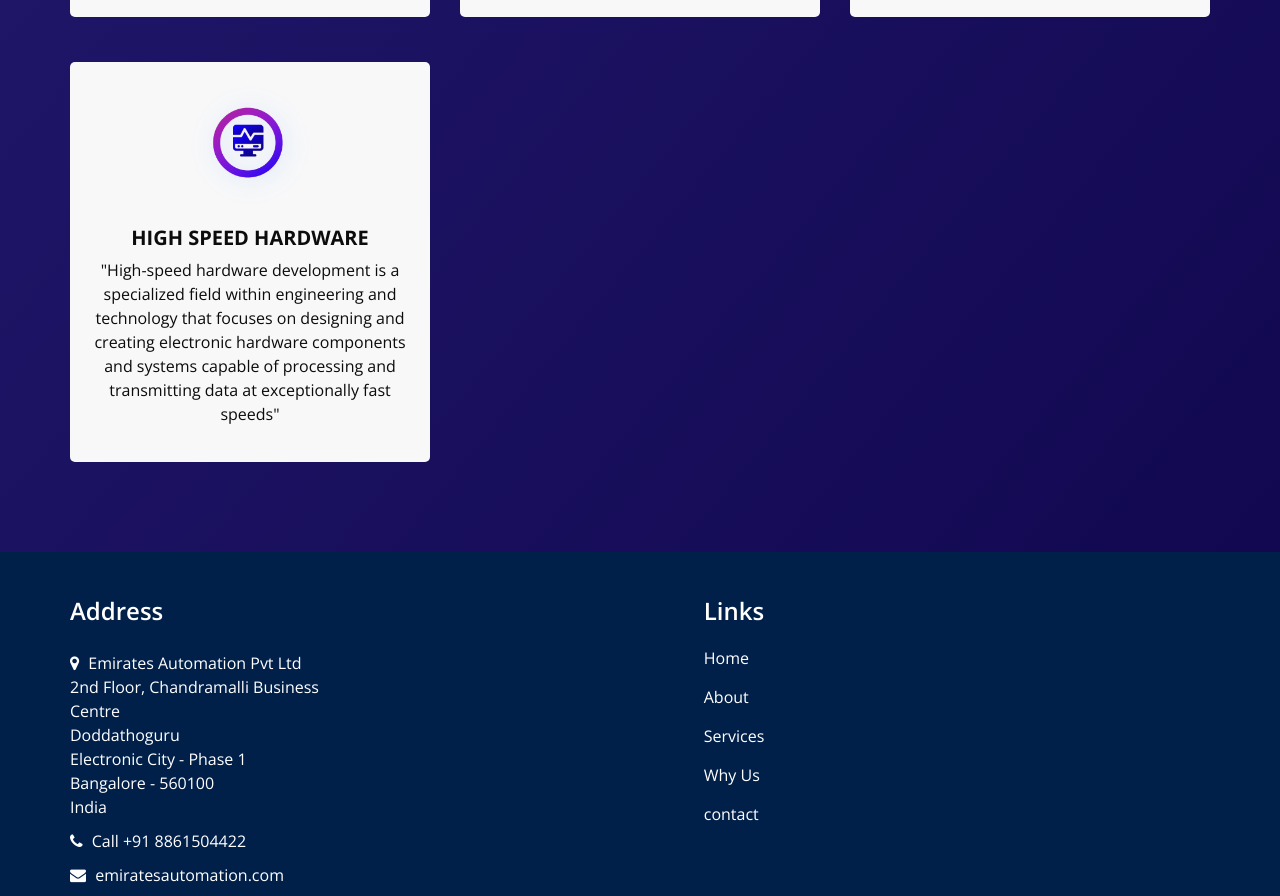
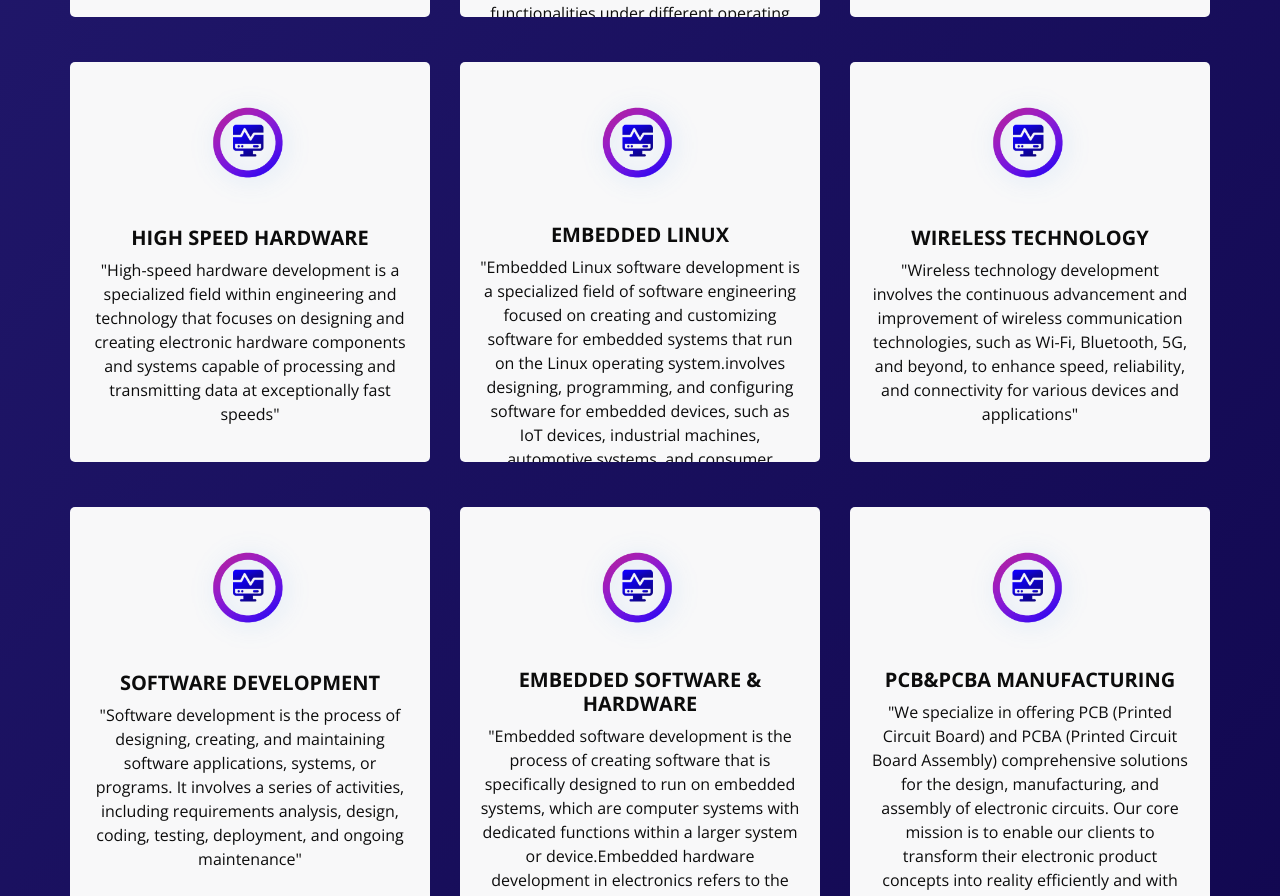
Before and after one commit to toneyabraham08/ea_web, a plain HTML site: page service.html in a window 1280 px wide. Shown: the part 661-1557 px from the top of the page. Drawn offline with nearby package versions, Linux system fonts and the light colour scheme; some packages are replaced by stand-ins of ours.

Commit message:
added domain contents

```diff
--- a/service.html
+++ b/service.html
@@ -147,7 +147,9 @@
                   <span>
                     "This phase of validation occurs after the initial design, simulation, and fabrication stages. The
                     goal is to ensure that the manufactured chips meet the specified functionality, performance, and
-                    reliability requirements"
+                    reliability requirements.verifying that the chip performs the intended functions correctly. It
+                    includes testing various features and functionalities under different operating conditions to
+                    identify and correct any issues related to the design, manufacturing, or other factors"
                   </span>
                   <!-- <a href="">
                     Read More
@@ -197,6 +199,120 @@
                 </div>
               </div>
             </div>
+
+            <div class="col-md-4 ">
+              <div class="box ">
+                <div class="img-cusbox">
+                  <img src="icons/hsh.png" alt="">
+                </div>
+                <div class="detail-box">
+                  <h5>
+                    EMBEDDED LINUX
+                  </h5>
+                  <p>
+                    "Embedded Linux software development is a specialized field of software engineering focused on
+                    creating and customizing software for embedded systems that run on the Linux operating
+                    system.involves designing, programming, and configuring software for embedded devices, such as IoT
+                    devices, industrial machines, automotive systems, and consumer electronics, which rely on Linux as
+                    their operating system"
+                  </p>
+                  <!-- <a href="">
+                    Read More
+                  </a> -->
+                </div>
+              </div>
+            </div>
+
+            <div class="col-md-4 ">
+              <div class="box ">
+                <div class="img-cusbox">
+                  <img src="icons/hsh.png" alt="">
+                </div>
+                <div class="detail-box">
+                  <h5>
+                    WIRELESS TECHNOLOGY
+                  </h5>
+                  <p>
+                    "Wireless technology development involves the continuous advancement and improvement of wireless
+                    communication technologies, such as Wi-Fi, Bluetooth, 5G, and beyond, to enhance speed, reliability,
+                    and connectivity for various devices and applications"
+                  </p>
+                  <!-- <a href="">
+                    Read More
+                  </a> -->
+                </div>
+              </div>
+            </div>
+
+            <div class="col-md-4 ">
+              <div class="box ">
+                <div class="img-cusbox">
+                  <img src="icons/hsh.png" alt="">
+                </div>
+                <div class="detail-box">
+                  <h5>
+                    SOFTWARE DEVELOPMENT
+                  </h5>
+                  <p>
+                    "Software development is the process of designing, creating, and maintaining software applications,
+                    systems, or programs. It involves a series of activities, including requirements analysis, design,
+                    coding, testing, deployment, and ongoing maintenance"
+                  </p>
+                  <!-- <a href="">
+                    Read More
+                  </a> -->
+                </div>
+              </div>
+            </div>
+
+            <div class="col-md-4 ">
+              <div class="box ">
+                <div class="img-cusbox">
+                  <img src="icons/hsh.png" alt="">
+                </div>
+                <div class="detail-box">
+                  <h5>
+                    EMBEDDED SOFTWARE & HARDWARE
+                  </h5>
+                  <p>
+                    "Embedded software development is the process of creating software that is specifically designed to
+                    run on embedded systems, which are computer systems with dedicated functions within a larger system
+                    or device.Embedded hardware development in electronics refers to the process of designing,
+                    prototyping and producing specialized computer systems that are dedicated to performing specific
+                    tasks or functions within a larger electronic device or system"
+                  </p>
+                  <!-- <a href="">
+                    Read More
+                  </a> -->
+                </div>
+              </div>
+            </div>
+
+            <div class="col-md-4 ">
+              <div class="box ">
+                <div class="img-cusbox">
+                  <img src="icons/hsh.png" alt="">
+                </div>
+                <div class="detail-box">
+                  <h5>
+                    PCB&PCBA MANUFACTURING
+                  </h5>
+                  <p>
+                    "We specialize in offering PCB (Printed Circuit Board) and PCBA (Printed Circuit Board Assembly)
+                    comprehensive solutions for the design, manufacturing, and assembly of electronic circuits. Our core
+                    mission is to enable our clients to transform their electronic product concepts into reality
+                    efficiently and with the highest quality standards throughout the manufacturing and assembly
+                    processes"
+                  </p>
+                  <!-- <a href="">
+                    Read More
+                  </a> -->
+                </div>
+              </div>
+            </div>
+
+
+
           </div>
           <!-- <div class="btn-box">
             <a href="">
```
